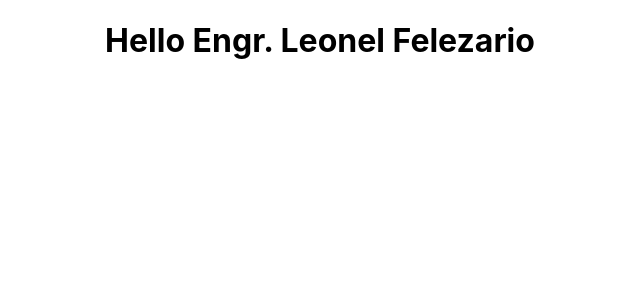
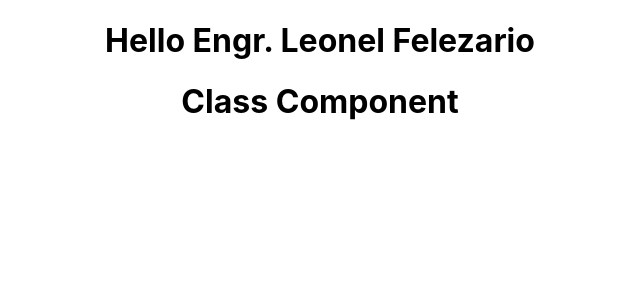
Before and after one commit to Daemusin12/ReactJS, a React (Create React App) app in the folder hello-world/: page / in a window 1280 px wide. Shown: the top 300 px of the page, without its empty margins (320-960 px from the left). Built offline with nearby package versions, Linux system fonts and the light colour scheme.

Commit message:
Class Components

```diff
--- a/hello-world/src/App.js
+++ b/hello-world/src/App.js
@@ -1,6 +1,8 @@
 import React, { Component } from 'react';
 import './App.css';
 import { Greet } from './components/Greet'
+import Welcome from './components/Welcome';
+
 
 
 class App extends Component {
@@ -8,6 +10,7 @@
     return (
       <div className='App'>
         <Greet></Greet>
+        <Welcome></Welcome>
       </div>
     );
   }
--- /dev/null
+++ b/hello-world/src/components/Welcome.js
@@ -0,0 +1,9 @@
+import React, { Component } from 'react'
+
+class Welcome extends Component {
+    render() {
+        return <h1>Class Component</h1>
+    }
+}
+
+export default Welcome
```
